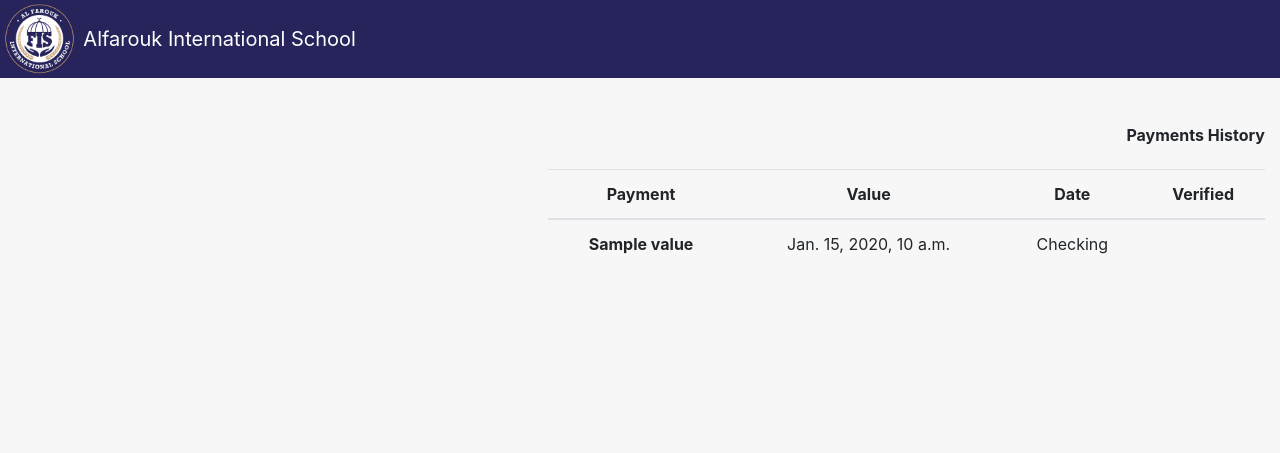
After one commit to mosaadcode/mfis_aws, a Django app: template fis/templates/fis/fis_payments.html in a window 1280 px wide. The commit adds this page. Shown: the top 453 px of the page. Run offline with Django 3.2, Linux system fonts and the light colour scheme; the template is opened without the code that fills it: most values are stand-ins (such as "Sample title", 1, 10 or a date in 2020); some libraries are stand-ins or nearby versions.

Commit message:
add fis work

```diff
--- a/fees/models.py
+++ b/fees/models.py
@@ -40,6 +40,7 @@ class Fee(models.Model):
         ('.بنات.', '.بنات.'),
         ('Out-b','Out-b'),
         ('Out-g','Out-g'),
+        ('FIS','FIS'),
     )
 
     YEAR_CHOICES = (
--- /dev/null
+++ b/fis/templates/fis/fis_payments.html
@@ -0,0 +1,64 @@
+{% extends 'fis/base2.html' %}
+
+{% block content %}
+
+
+<!-- <div class="container-fluid  text-right">
+  <div class="row justify-content-center mt-5"> -->
+
+<div class="container-fluid">
+
+
+
+  <br>
+  <br>
+  <div class="row ">
+    <div class="col-md-8  ">
+    </div>
+    <div class="col-md-4  mb-3 text-right">
+      <h6><b>Payments History</b></h6>
+    </div>
+  </div>
+
+  <div class="row">
+  <div class="col-md-5 ">
+  </div>
+    <div class="col-md-7 ml-auto text-center">
+  		<table class="table table-hover">
+  		  <thead>
+  		    <tr>
+            <th scope="col">Payment</th>
+  		      <th scope="col">Value</th>
+            <th scope="col">Date</th>
+            <th scope="col">Verified</th>
+  		    </tr>
+  		  </thead>
+  		  <tbody>
+           {% for fee in fees %}
+  		    <tr>
+            {% if fee.kind == "دراسية" %}
+            <td>Study</td>
+            {% elif fee.kind == "سيارة" %}
+            <td>Bus</td>
+            {% endif %}
+            <th scope="row">{{ fee.value }}</th>
+            <td>{{ fee.payment_date }}</td>
+            {% if fee.verified == True %}
+            <td class="align-middle"><i class="fa fa-check" aria-hidden="true"></i></td>
+            {% else %}
+            <td>Checking</td>
+            {% endif %}
+           {% endfor %}
+  		  </tbody>
+  		</table>
+    </div>
+    <br>
+    <br>
+    <br>
+    <br>
+    <br>
+    <br>
+    <br>
+</div>
+
+{% endblock %}
--- a/fis/templates/fis/navbar2.html
+++ b/fis/templates/fis/navbar2.html
@@ -1,7 +1,7 @@
 {% load static %}
     <nav class="navbar  p-1 navbar-expand-md fis navbar-dark sticky-top ">
       <a href="#" class=" m-0"><img src="{% static '/images/fis_logo.png' %}" height="70" alt="FIS"></a>
-      <a class="navbar-brand m-0 ml-1" href="#">Alfarouk International</a>
+      <a class="navbar-brand m-0 ml-1 ml-2" href="#">Alfarouk International School</a>
       <button class="navbar-toggler navbar-toggler-right mr-1" type="button" data-toggle="collapse" data-target="#navb" aria-expanded="true">
         <span class="navbar-toggler-icon"></span>
       </button>
@@ -14,22 +14,16 @@
                 {% if request.get_full_path != contact_url1 and  request.get_full_path != application_url1 %}
                 <li class="nav-item">
                   <li class="nav-item active">
-                    <a class="nav-link" href="{% url 'dashboard' %}">إستعلام مصروفات</a>
+                    <a class="nav-link" href="{% url 'fis_dashboard' %}">Dashboard</a>
                   </li>
                   <li class="nav-item">
-                    <a class="nav-link" href="{% url 'recorded' %}">مصروفات مسجلة</a>
+                    <a class="nav-link" href="{% url 'fis_payments' %}">Payments History</a>
                   </li>
                   <li class="nav-item">
-                    <a class="nav-link" href="{% url 'agreement' %}">إشتراك السيارة</a>
-                  </li>
-                  <li class="nav-item">
-                    <a class="nav-link" href="{% url 'contact' %}">بيانات التواصل</a>
-                  </li>
-                  <li class="nav-item">
-                      <a href="#" onclick="$('#signOutBtn').click()" class="nav-link"><i class="fa fa-sign-out mr-2"></i>خروج</a>
-                      <form style='display: none;' method="POST" action="{% url 'logoutuser' %}">
+                      <a href="#" onclick="$('#signOutBtn').click()" class="nav-link"><i class="fa fa-sign-out mr-2"></i>Log out</a>
+                      <form style='display: none;' method="POST" action="{% url 'fis_logoutuser' %}">
                           {% csrf_token %}
-                          <button id="signOutBtn" type="submit">  تسجيل خروج  </button>
+                          <button id="signOutBtn" type="submit">Log out</button>
                       </form>
                   </li>
                   {% endif %}
--- a/fis/urls.py
+++ b/fis/urls.py
@@ -5,9 +5,10 @@ from . import views
 
 urlpatterns = [
 path('', views.fis_loginuser, name='fis_home'),
-    # path('dashboard/', views.dashboard, name='dashboard'),
+    path('dashboard/', views.fis_dashboard, name='fis_dashboard'),
     # path('add/', views.addfees, name='addfees'),
-    # path('recorded/', views.recorded, name='recorded'),
+    path('payments/', views.payments, name='fis_payments'),
+    path('logout/', views.fis_logoutuser, name='fis_logoutuser'),
     # path('agreement/', views.agreement, name='agreement'),
     # #'''''''''''''''''''''
     # path('get_payment_methods/', views.get_payment_methods, name='get_payment_methods'),
```
Also changed, not shown: student/models.py (+7 -0 lines), student_affairs/models.py (+7 -0 lines), static/images/FisPayment.jpg (added).
